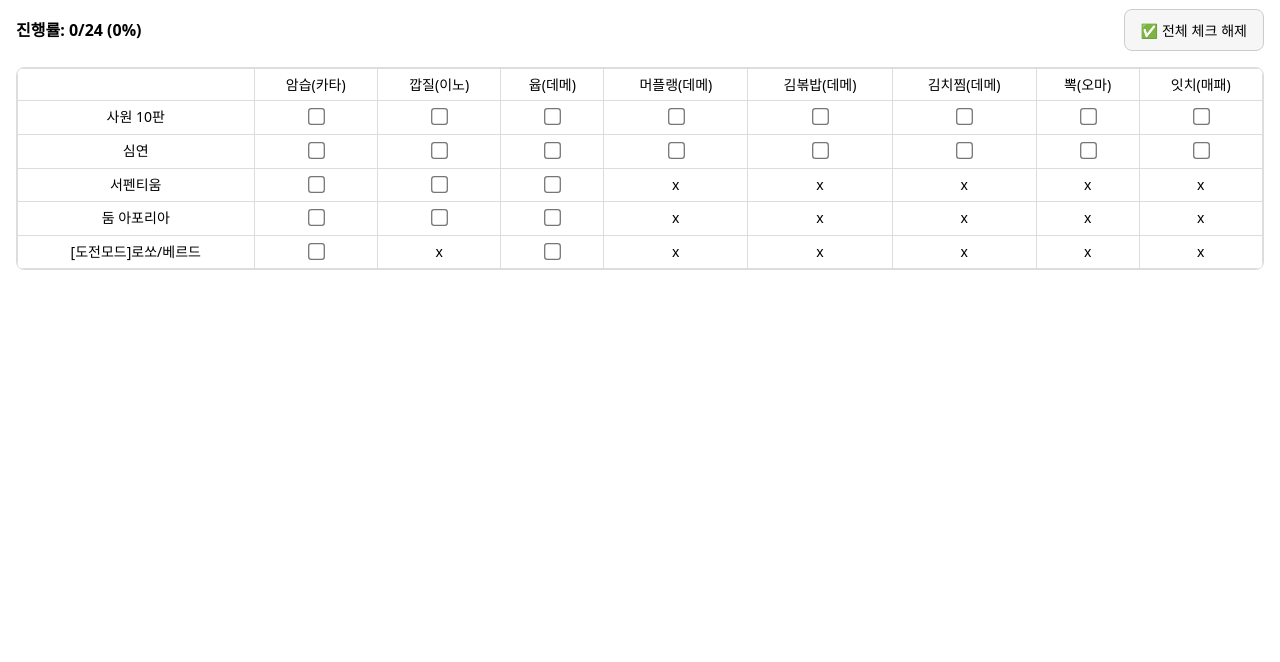
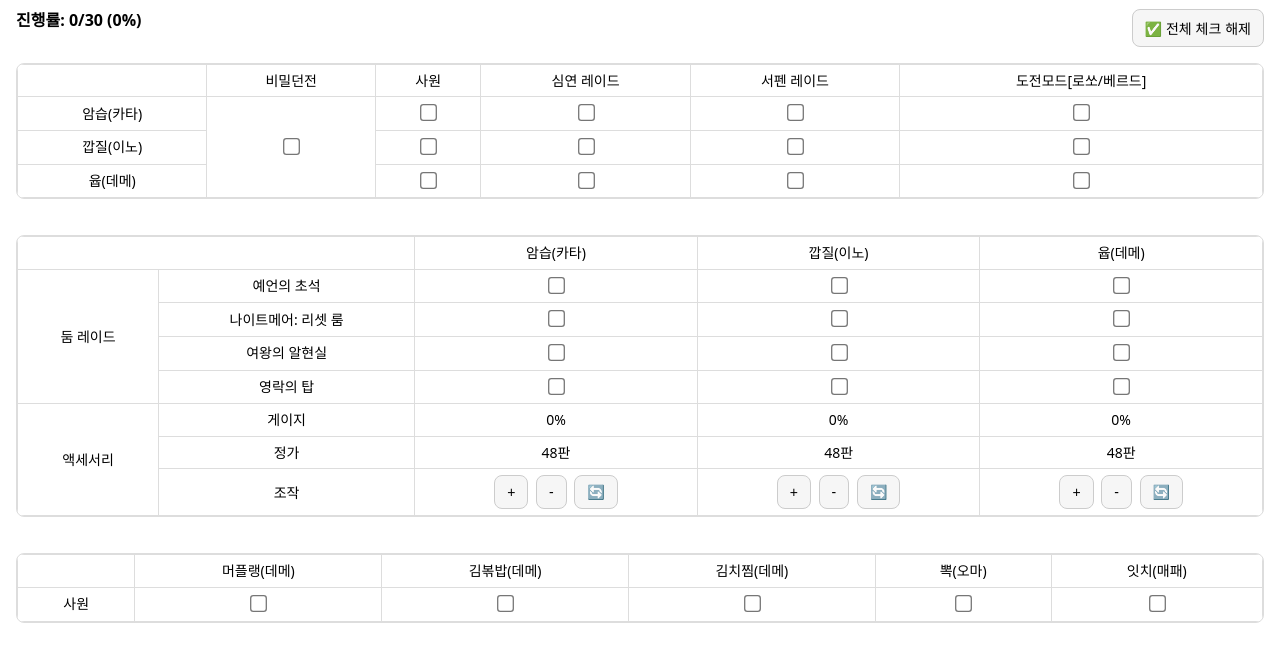
Before and after one commit to usan-shing/usan-shing.github.io, a plain HTML site: page index.html in a window 1280 px wide. Shown: the part 50-712 px from the top of the page. Drawn offline with Linux system fonts and the light colour scheme.

Commit message:
index.html

```diff
--- a/index.html
+++ b/index.html
@@ -1,132 +1,272 @@
 <!doctype html>
 <html lang="ko">
+
 <head>
 	<meta charset="utf-8">
 	<title>주간퀘스트</title>
 
 	<style>
-  body {
-    font-family: system-ui, -apple-system, Segoe UI, Roboto, 'Noto Sans KR', Arial, sans-serif;
-    margin: 16px;
-    line-height: 1.4;
-  }
-  h1 {
-    font-size: 22px;
-    margin: 0 0 12px 0;
-    text-align: center;
-  }
-  .controls {
-    margin-bottom: 16px;
-    display: flex;
-    justify-content: space-between;
-    align-items: center;
-    flex-wrap: wrap;
-  }
-  .progress {
-    font-size: 16px;
-    font-weight: bold;
-  }
-  button {
-    padding: 10px 16px;
-    border-radius: 8px;
-    border: 1px solid #ccc;
-    background: #f6f6f6;
-    cursor: pointer;
-    font-size: 14px;
-  }
-  button:hover {
-    background: #e6e6e6;
-  }
-  section {
-    margin-bottom: 36px;
-  }
-  .table-container {
-    overflow-x: auto; /* 모바일에서 가로 스크롤 */
-    -webkit-overflow-scrolling: touch;
-    border: 1px solid #ddd;
-    border-radius: 8px;
-  }
-  table {
-    border-collapse: collapse;
-    width: 100%;
-    min-width: 600px; /* 표가 너무 좁아지지 않도록 */
-  }
-  th, td {
-    border: 1px solid #ddd;
-    padding: 6px 8px;
-    vertical-align: top;
-    text-align: center;
-    font-size: 14px;
-    white-space: nowrap;
-  }
-  th {
-    background: #fafafa;
-    position: sticky;
-    top: 0;
-    z-index: 2;
-  }
-  input[type=checkbox] {
-    transform: scale(1.3);
-    cursor: pointer;
-  }
+  		body { font-family: system-ui, -apple-system, "Segoe UI", Roboto, "Noto Sans KR", Arial, sans-serif; margin:16px; line-height:1.4;}
+  		h1 { font-size:22px; text-align:center; margin-bottom:12px; }
+  			.controls { display:flex; justify-content:space-between; flex-wrap:wrap; margin-bottom:16px; }
+  			.progress { font-size:16px; font-weight:bold; }
+  		button { padding:8px 12px; border-radius:8px; border:1px solid #ccc; background:#f6f6f6; cursor:pointer; font-size:14px; }
+  		button:hover { background:#e6e6e6; }
+  		section { margin-bottom:36px; }
+ 	 		.table-container { overflow-x:auto; border:1px solid #ddd; border-radius:8px; }
+  		table { border-collapse:collapse; width:100%; min-width:600px; }
+  		th, td { border:1px solid #ddd; padding:6px 8px; text-align:center; vertical-align:middle; font-size:14px; white-space:nowrap; }
+  		th { background:#fafafa; position:sticky; top:0; z-index:2; }
+  		input[type=checkbox] { transform:scale(1.3); cursor:pointer; }
+  			.gauge-controls button { margin:0 2px; }
+  			.low-runs { color:red; font-weight:bold; }
+ 			.reward-button { color:blue; cursor:pointer; text-decoration:underline; }
+  			.reward-button:hover { text-decoration:none; color:darkblue; }
 	</style>
 
 	<script>
 		function saveCheckboxes() {
-  const states = [];
+  			const states = {};
   			document.querySelectorAll('input[type="checkbox"]').forEach(cb => {
-    states.push(cb.checked);
+    				if(cb.id) states[cb.id] = cb.checked;
   			});
   			localStorage.setItem('checkboxStates', JSON.stringify(states));
   			updateProgress();
 		}
 
 		function loadCheckboxes() {
-  const saved = JSON.parse(localStorage.getItem('checkboxStates') || '[]');
-  document.querySelectorAll('input[type="checkbox"]').forEach((cb, i) => {
-    cb.checked = saved[i] || false;
-  });
+  			const saved = JSON.parse(localStorage.getItem('checkboxStates')|| '{}');
+  			document.querySelectorAll('input[type="checkbox"]').forEach(cb=>cb.checked = !!saved[cb.id]);
   			updateProgress();
 		}
 
 		function uncheckAll() {
-  document.querySelectorAll('input[type="checkbox"]').forEach(cb => cb.checked = false);
+ 			document.querySelectorAll('#Sheet1 input[type="checkbox"], #Sheet3 input[type="checkbox"]').forEach(cb=>cb.checked=false);
+  			document.querySelectorAll('#Sheet2 input[data-character]').forEach(cb=>cb.checked=false);
   			saveCheckboxes();
 		}
 
 		function updateProgress() {
   			const checkboxes = document.querySelectorAll('input[type="checkbox"]');
-  const checked = Array.from(checkboxes).filter(cb => cb.checked).length;
+  			const checked = Array.from(checkboxes).filter(cb=>cb.checked).length;
   			const total = checkboxes.length;
-  const percent = total ? Math.round((checked / total) * 100) : 0;
+  			const percent = total ? Math.round((checked/total)*100) : 0;
   			document.getElementById('progress').textContent = `진행률: ${checked}/${total} (${percent}%)`;
+		}
+
+		function calculateGauge(character, checkbox) {
+  			let gaugeValue = parseFloat(localStorage.getItem(`gaugeValue_${character}`)||"0");
+ 			if(checkbox && checkbox.checked) {
+    				gaugeValue += 2.0833333;
+   				if(gaugeValue > 100) gaugeValue = 100;
+    				gaugeValue = parseFloat(gaugeValue.toFixed(2));
+   				localStorage.setItem(`gaugeValue_${character}`, gaugeValue.toString());
+ 			}
+  			updateGaugeDisplay(character);
+		}
+
+		function resetGauge(character) {
+  			localStorage.setItem(`gaugeValue_${character}`,"0");
+  			updateGaugeDisplay(character);
+  			updateProgress();
+		}
+
+		function adjustGauge(character, delta) {
+  			let gaugeValue = parseFloat(localStorage.getItem(`gaugeValue_${character}`)||"0");
+  			gaugeValue += delta;
+  			if(gaugeValue > 100) gaugeValue = 100;
+  			if(gaugeValue < 0) gaugeValue = 0;
+  			gaugeValue = parseFloat(gaugeValue.toFixed(2));
+  			localStorage.setItem(`gaugeValue_${character}`,gaugeValue.toString());
+  			updateGaugeDisplay(character);
+		}
+
+		function updateGaugeDisplay(character) {
+  			let gaugeValue = parseFloat(localStorage.getItem(`gaugeValue_${character}`) || "0");
+  			gaugeValue = Math.min(gaugeValue, 100);
+  			gaugeValue = parseFloat(gaugeValue.toFixed(2));
+
+  			const displayValue = Number(gaugeValue); // Removes trailing zero
+  			document.getElementById(`gaugeValue_${character}`).textContent = `${displayValue}%`;
+
+  			let statusCell = document.getElementById(`gaugeStatus_${character}`);
+  			let statusText = "";
+  			statusCell.className = ""; // reset class
+
+  			if (gaugeValue >= 100) {
+    				statusText = `<span class="reward-button" onclick="resetGauge('${character}')">보상받기</span>`;
+  			} else {
+    				const remainingRuns = Math.round((100 - gaugeValue) / 2.0833333);
+    				statusText = `${remainingRuns}판`;
+
+   				 // 강조: 3판 이하일 때
+    				if (remainingRuns <= 3) {
+      					statusCell.classList.add("low-runs");
+   				}
+  			}
+
+  			statusCell.innerHTML = statusText;
+		}
+
+		function loadGauge() {
+  			['kata','ino','deme'].forEach(updateGaugeDisplay);
 		}
 
 		window.addEventListener('DOMContentLoaded', () => {
 			loadCheckboxes();
+			loadGauge();
+			updateProgress();
+
+			// 모든 체크박스에 저장 이벤트 연결
 			document.querySelectorAll('input[type="checkbox"]').forEach(cb => {
-    cb.addEventListener('change', saveCheckboxes);
+				cb.addEventListener('change', () => {
+					saveCheckboxes();
+				});
+			});
+
+			// Sheet2 전용: gauge 계산도 수행
+			document.querySelectorAll('#Sheet2 input[type="checkbox"]').forEach(cb => {
+				cb.addEventListener('change', () => {
+					const char = cb.dataset.character;
+					if (char && cb.checked) calculateGauge(char, cb);
+				});
 			});
 		});
 	</script>
 </head>
+
 <body>
 	<h1>주간퀘스트</h1>
 
 	<div class="controls">
-  <span class="progress" id="progress">진행률: 0/0 (0%)</span>
+  		<span class="progress" id="progress">진행률:0/0 (0%)</span>
   		<button onclick="uncheckAll()">✅ 전체 체크 해제</button>
 	</div>
 
 	<section id="Sheet1">
   		<div class="table-container">
     		<table class="dataframe">
+
       		<thead>
         		<tr>
 				<td></td>
+				<td>비밀던전</td>
+				<td>사원</td>
+				<td>심연 레이드</td>
+				<td>서펜 레이드</td>
+				<td>도전모드[로쏘/베르드]</td>
+			</tr>
+      		</thead>
+
+      		<tbody>
+        		<tr>
+          			<td>암습(카타)</td>
+          			<td rowspan="3"><input type="checkbox" id="kata_secret"></td>
+          			<td><input type="checkbox" id="kata_temple"></td>
+          			<td><input type="checkbox" id="kata_deep"></td>
+          			<td><input type="checkbox" id="kata_serpen"></td>
+          			<td><input type="checkbox" id="kata_challenge"></td>
+        		</tr>
+        		<tr>
+          			<td>깝질(이노)</td>
+          			<td><input type="checkbox" id="ino_temple"></td>
+          			<td><input type="checkbox" id="ino_deep"></td>
+          			<td><input type="checkbox" id="ino_serpen"></td>
+          			<td><input type="checkbox" id="ino_challenge"></td>
+        		</tr>
+        		<tr>
+          			<td>윱(데메)</td>
+          			<td><input type="checkbox" id="deme_temple"></td>
+          			<td><input type="checkbox" id="deme_deep"></td>
+          			<td><input type="checkbox" id="deme_serpen"></td>
+          			<td><input type="checkbox" id="deme_challenge"></td>
+        		</tr>
+      		</tbody>
+    		</table>
+  		</div>
+	</section>
+
+	<section id="Sheet2">
+  		<div class="table-container">
+    		<table class="dataframe">
+
+      		<thead>
+        		<tr>
+				<td colspan="2"></td>
 				<td>암습(카타)</td>
 				<td>깝질(이노)</td>
 				<td>윱(데메)</td>
+			</tr>
+      		</thead>
+
+      		<tbody>
+        		<tr>
+          			<td rowspan="4">둠 레이드</td>
+          			<td>예언의 초석</td>
+          			<td><input type="checkbox" id="kata_doom1" data-character="kata"></td>
+          			<td><input type="checkbox" id="ino_doom1" data-character="ino"></td>
+          			<td><input type="checkbox" id="deme_doom1" data-character="deme"></td>
+        		</tr>
+        		<tr>
+          			<td>나이트메어: 리셋 룸</td>
+          			<td><input type="checkbox" id="kata_doom2" data-character="kata"></td>
+          			<td><input type="checkbox" id="ino_doom2" data-character="ino"></td>
+          			<td><input type="checkbox" id="deme_doom2" data-character="deme"></td>
+        		</tr>
+        		<tr>
+          			<td>여왕의 알현실</td>
+          			<td><input type="checkbox" id="kata_doom3" data-character="kata"></td>
+          			<td><input type="checkbox" id="ino_doom3" data-character="ino"></td>
+          			<td><input type="checkbox" id="deme_doom3" data-character="deme"></td>
+        		</tr>
+        		<tr>
+          			<td>영락의 탑</td>
+          			<td><input type="checkbox" id="kata_doom4" data-character="kata"></td>
+          			<td><input type="checkbox" id="ino_doom4" data-character="ino"></td>
+          			<td><input type="checkbox" id="deme_doom4" data-character="deme"></td>
+        		</tr>
+        		<tr>
+          			<td rowspan="3">액세서리</td>
+          			<td>게이지</td>
+          			<td id="gaugeValue_kata">0%</td>
+          			<td id="gaugeValue_ino">0%</td>
+          			<td id="gaugeValue_deme">0%</td>
+        		</tr>
+        		<tr>
+          			<td>정가</td>
+          			<td id="gaugeStatus_kata"> 0판</td>
+          			<td id="gaugeStatus_ino"> 0판</td>
+          			<td id="gaugeStatus_deme"> 0판</td>
+        		</tr>
+        		<tr class="gauge-controls">
+          			<td>조작</td>
+          			<td>
+            				<button onclick="adjustGauge('kata',2.0833333)">+</button>
+            				<button onclick="adjustGauge('kata',-2.0833333)">-</button>
+            				<button onclick="resetGauge('kata')">🔄</button>
+          			</td>
+          			<td>
+            				<button onclick="adjustGauge('ino',2.0833333)">+</button>
+            				<button onclick="adjustGauge('ino',-2.0833333)">-</button>
+            				<button onclick="resetGauge('ino')">🔄</button>
+          			</td>
+          			<td>
+            				<button onclick="adjustGauge('deme',2.0833333)">+</button>
+            				<button onclick="adjustGauge('deme',-2.0833333)">-</button>
+            				<button onclick="resetGauge('deme')">🔄</button>
+          			</td>
+        		</tr>
+      		</tbody>
+    		</table>
+  		</div>
+	</section>
+
+	<section id="Sheet3">
+  		<div class="table-container">
+    		<table class="dataframe">
+      		<thead>
+        		<tr>
+				<td></td>
 				<td>머플랭(데메)</td>
 				<td>김볶밥(데메)</td>
 				<td>김치찜(데메)</td>
@@ -134,61 +274,15 @@ window.addEventListener('DOMContentLoaded', () => {
 				<td>잇치(매패)</td>
 			</tr>
       		</thead>
+
       		<tbody>
         		<tr>
-          <td>사원 10판</td>
-          <td><input type="checkbox"></td>
-          <td><input type="checkbox"></td>
-          <td><input type="checkbox"></td>
-          <td><input type="checkbox"></td>
-          <td><input type="checkbox"></td>
-          <td><input type="checkbox"></td>
-          <td><input type="checkbox"></td>
-          <td><input type="checkbox"></td>
-        </tr>
-        <tr>
-          <td>심연</td>
-          <td><input type="checkbox"></td>
-          <td><input type="checkbox"></td>
-          <td><input type="checkbox"></td>
-          <td><input type="checkbox"></td>
-          <td><input type="checkbox"></td>
-          <td><input type="checkbox"></td>
-          <td><input type="checkbox"></td>
-          <td><input type="checkbox"></td>
-        </tr>
-        <tr>
-          <td>서펜티움</td>
-          <td><input type="checkbox"></td>
-          <td><input type="checkbox"></td>
-          <td><input type="checkbox"></td>
-          <td>x</td>
-          <td>x</td>
-          <td>x</td>
-          <td>x</td>
-          <td>x</td>
-        </tr>
-        <tr>
-          <td>둠 아포리아</td>
-          <td><input type="checkbox"></td>
-          <td><input type="checkbox"></td>
-          <td><input type="checkbox"></td>
-          <td>x</td>
-          <td>x</td>
-          <td>x</td>
-          <td>x</td>
-          <td>x</td>
-        </tr>
-        <tr>
-          <td>[도전모드]로쏘/베르드</td>
-          <td><input type="checkbox"></td>
-          <td>x</td>
-          <td><input type="checkbox"></td>
-          <td>x</td>
-          <td>x</td>
-          <td>x</td>
-          <td>x</td>
-          <td>x</td>
+          			<td>사원</td>
+         		 	<td><input type="checkbox" id="muf_temple"></td>
+          			<td><input type="checkbox" id="kim_temple"></td>
+          			<td><input type="checkbox" id="kimchi_temple"></td>
+          			<td><input type="checkbox" id="ppok_temple"></td>
+          			<td><input type="checkbox" id="itch_temple"></td>
         		</tr>
       		</tbody>
     		</table>
```
Lines whose indentation alone changed are shown as unchanged.
